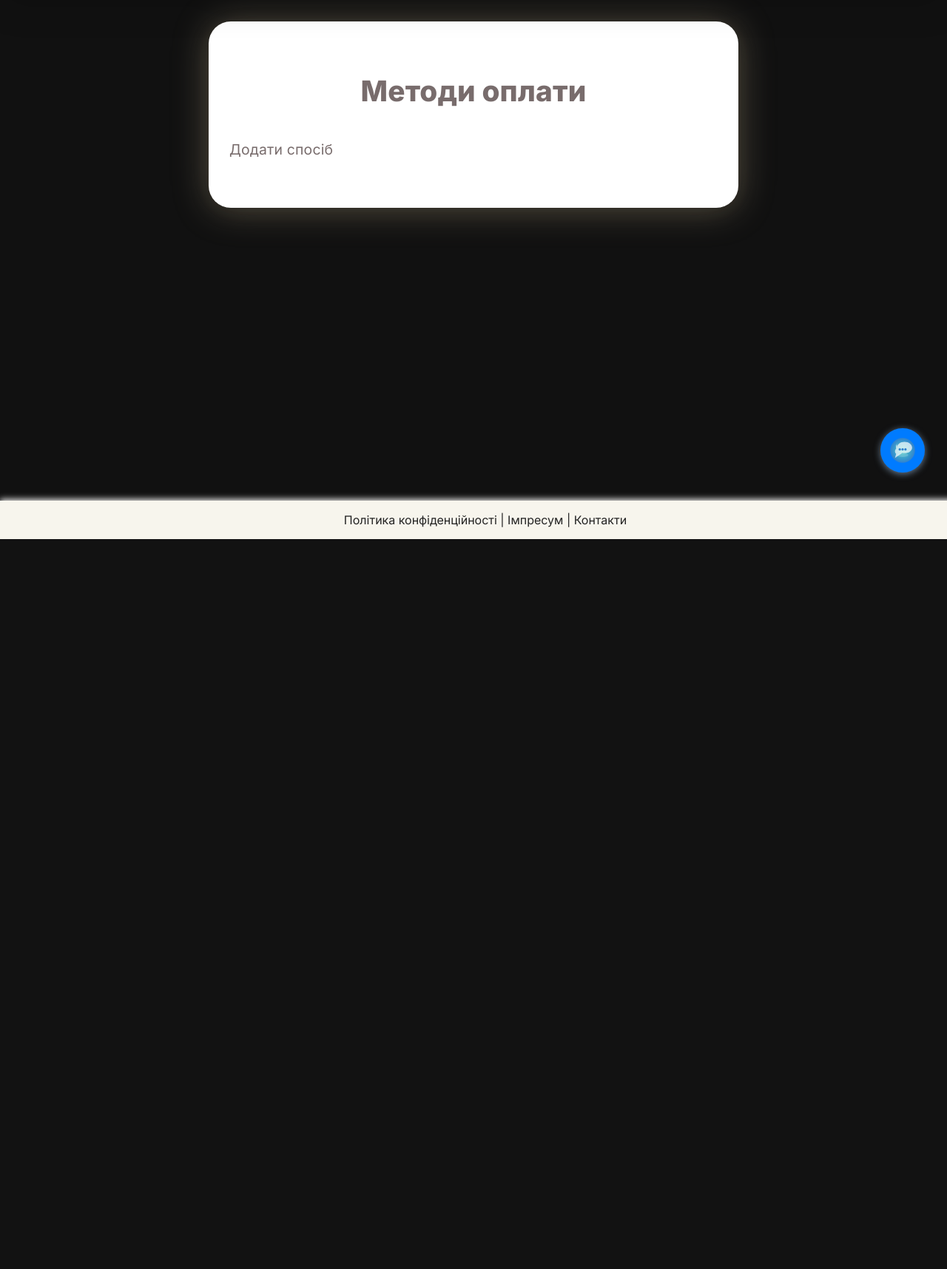
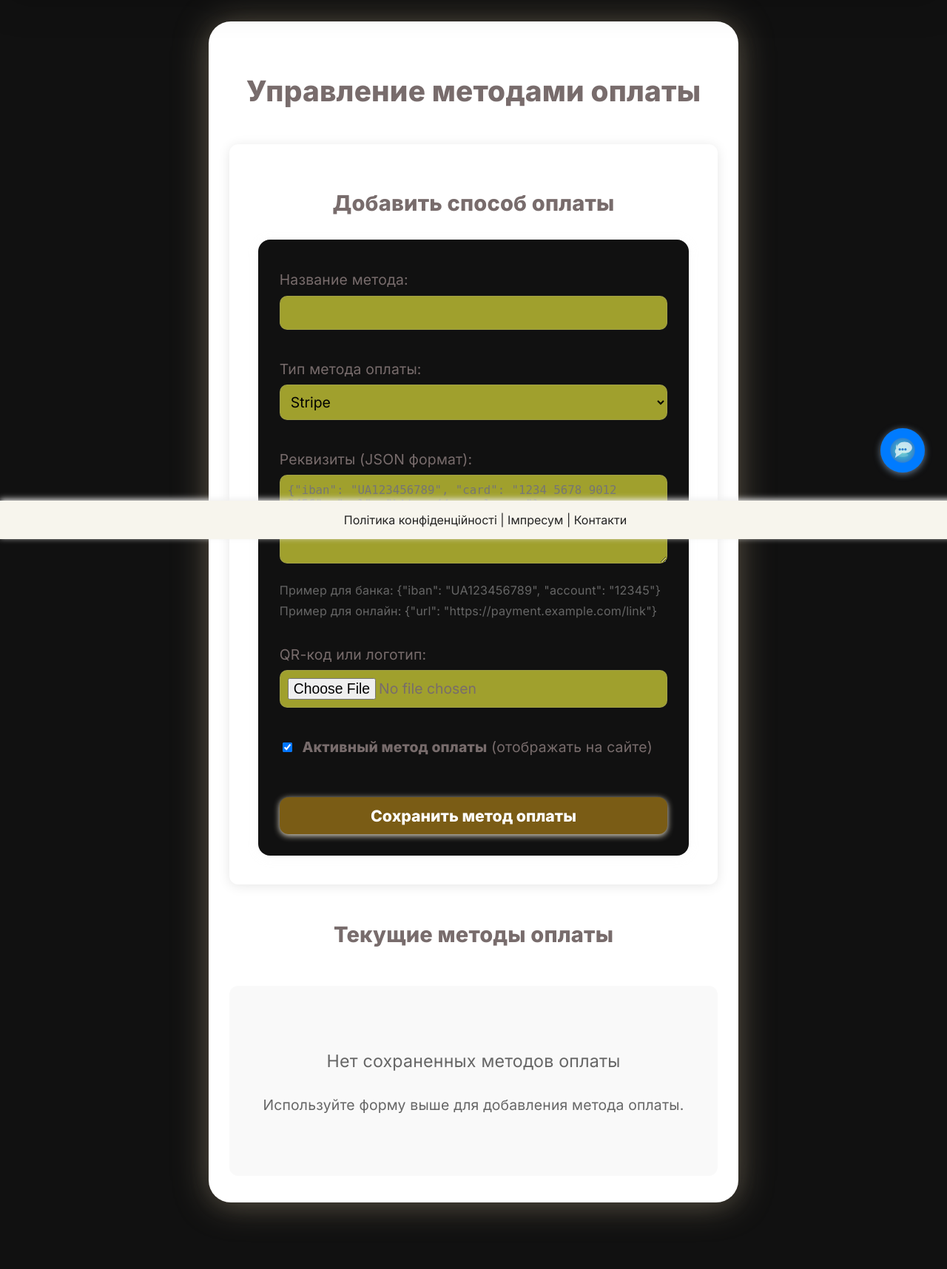
Before and after one commit to pilipandr770/ITTOKEN, a Flask app: page /admin/payment-methods in a window 1280 px wide. Shown: the part 71-1787 px from the top of the page at 74% size. Before the commit the page ends 800 px from the top, so only its background shows below. Run offline with Flask 3, Linux system fonts and the light colour scheme; a user stored in the database is signed in.

Commit message:
Исправлена страница методов оплаты: добавлены чекбоксы активности, улучшен UI, исправлена обработка JSON

```diff
--- a/app/static/css/style.css
+++ b/app/static/css/style.css
@@ -65,7 +65,7 @@
     padding: 44px 28px 36px 28px;
     background: var(--block-bg);
     border-radius: 30px;
-    box-shadow: 0 6px 32px 0 rgba(67, 48, 30, 0.08), 0 2px 48px 0 #dac7a258;
+    box-shadow: 0 6px 32px 0 rgba(183, 151, 122, 0.08), 0 2px 48px 0 #dac7a258;
     color: #786c6c;
     font-size: 1.21em;
     line-height: 1.74;
@@ -102,7 +102,7 @@
     border-radius: 10px;
     border: 1.5px solid #a29d8e42;
     width: 100%;
-    background: #171716;
+    background: #a0a02d;
     font-size: 1em;
     font-family: var(--main-font);
     margin-top: 0.2em;
@@ -125,7 +125,7 @@
     min-height: 380px;
     background: var(--block-bg);
     border-radius: 44px;
-    box-shadow: 0 6px 32px 0 rgba(0,0,0,0.12), 0 2px 96px 0 rgba(84,65,18,0.14);
+    box-shadow: 0 6px 32px 0 rgba(142, 97, 97, 0.12), 0 2px 96px 0 rgba(84,65,18,0.14);
     padding: 60px 46px 46px 46px;
     margin: 15mm 0;
     display: flex;
@@ -160,7 +160,7 @@
     object-fit: contain; /* АККУРАТНОЕ ВПИСЫВАНИЕ! */
     border-radius: 36px;
     margin-bottom: 38px;
-    box-shadow: 0 6px 26px #0002;
+    box-shadow: 0 6px 26px rgba(207, 95, 95, 0.133);
     transition: box-shadow 0.22s;
     background: #f8f6ef;
 }
@@ -170,7 +170,7 @@
 .block-card h3 {
     margin: 0 0 20px 0;
     font-size: 2.4em;
-    color: #181717;
+    color: #843636;
     font-weight: 800;
     letter-spacing: 0.01em;
     text-shadow: 0 1px 0 #fff2;
--- a/app/templates/admin/payment_methods.html
+++ b/app/templates/admin/payment_methods.html
@@ -1,38 +1,184 @@
 {% extends 'base.html' %}
-{% block title %}Методи оплати{% endblock %}
+{% block title %}Методы оплаты{% endblock %}
 
 {% block content %}
+<style>
+  .payment-form {
+    max-width: 900px;
+    margin: 0 auto;
+    background: #fff;
+    border-radius: 12px;
+    box-shadow: 0 2px 16px rgba(0,0,0,0.1);
+    padding: 2em;
+    margin-bottom: 2em;
+  }
+  .form-group {
+    margin-bottom: 1.5em;
+  }
+  .payment-card {
+    background: #fff;
+    border-radius: 10px;
+    box-shadow: 0 2px 8px rgba(0,0,0,0.1);
+    padding: 1.5em;
+    margin-bottom: 1em;
+    position: relative;
+  }
+  .payment-table {
+    width: 100%;
+    border-collapse: collapse;
+  }
+  .payment-table th, .payment-table td {
+    padding: 12px;
+    text-align: left;
+    border-bottom: 1px solid #eee;
+  }
+  .payment-table tbody tr:hover {
+    background-color: #f8f9fa;
+  }
+  .badge {
+    padding: 5px 10px;
+    border-radius: 12px;
+    font-size: 0.8em;
+    font-weight: 500;
+  }
+  .badge-active {
+    background: #d4edda;
+    color: #155724;
+  }
+  .badge-inactive {
+    background: #f8d7da;
+    color: #721c24;
+  }
+  .badge-type {
+    background: #cce5ff;
+    color: #004085;
+  }
+</style>
+
 <div class="page-container">
-  <h1>Методи оплати</h1>
-  <a href="{{ url_for('admin.add_payment_method') }}">Додати спосіб</a>
-  <ul>
-    {% for method in methods %}
-      <li>
-        <b>{{ method.name }}</b>
-        ({{ method.type }})
-        <form method="POST" action="{{ url_for('admin.delete_payment_method', method_id=method.id) }}" style="display:inline;">
-          <button type="submit" class="btn btn-danger" onclick="return confirm('Видалити цей метод оплати?');">Видалити</button>
-        </form>
-      </li>
-    {% endfor %}
-  </ul>
-  {% if form %}
-    <form method="POST" enctype="multipart/form-data">
-      {{ form.hidden_tag() }}
-      <div>{{ form.name.label }} {{ form.name() }}</div>
-      <div>{{ form.name_en.label }} {{ form.name_en() }}</div>
-      <div>{{ form.name_de.label }} {{ form.name_de() }}</div>
-      <div>{{ form.name_ru.label }} {{ form.name_ru() }}</div>
-      <div>{{ form.type.label }} {{ form.type() }}</div>
-      <div>{{ form.details.label }} {{ form.details() }}</div>
-      <div>{{ form.qr_code.label }} {{ form.qr_code() }}</div>
-      <div>{{ form.description_ua.label }} {{ form.description_ua() }}</div>
-      <div>{{ form.description_en.label }} {{ form.description_en() }}</div>
-      <div>{{ form.description_de.label }} {{ form.description_de() }}</div>
-      <div>{{ form.description_ru.label }} {{ form.description_ru() }}</div>
-      <div>{{ form.is_active.label }} {{ form.is_active() }}</div>
-      <button type="submit" class="btn btn-success">Зберегти</button>
+  <h1 style="text-align:center;margin-bottom:1em;">Управление методами оплаты</h1>
+
+  <!-- Форма добавления -->
+  <div class="payment-form">
+    <h2 style="margin-bottom:0.8em;">Добавить способ оплаты</h2>
+    <form method="post" enctype="multipart/form-data" action="{{ url_for('admin.add_payment_method') }}">
+      {{ form.hidden_tag() if form }}
+      <div class="form-group">
+        <label for="name">Название метода:</label>
+        <input class="form-control" type="text" id="name" name="name" required style="width:100%;padding:10px;">
+      </div>
+
+      <div class="form-group">
+        <label for="type">Тип метода оплаты:</label>
+        <select class="form-control" id="type" name="type" required style="width:100%;padding:10px;">
+          <option value="stripe">Stripe</option>
+          <option value="paypal">PayPal</option>
+          <option value="bank">Банк/QR</option>
+          <option value="custom">Другой</option>
+        </select>
+      </div>
+
+      <div class="form-group">
+        <label for="details">Реквизиты (JSON формат):</label>
+        <textarea class="form-control" id="details" name="details" rows="5"
+                 style="width:100%;padding:10px;font-family:monospace;min-height:120px;"
+                 placeholder='{"iban": "UA123456789", "card": "1234 5678 9012 3456", "url": "https://example.com"}'></textarea>
+        <small style="color:#666;display:block;margin-top:5px;">
+          Пример для банка: {"iban": "UA123456789", "account": "12345"}<br>
+          Пример для онлайн: {"url": "https://payment.example.com/link"}
+        </small>
+      </div>
+
+      <div class="form-group">
+        <label for="qr_code">QR-код или логотип:</label>
+        <input class="form-control" type="file" id="qr_code" name="qr_code" accept="image/*" style="padding:10px;">
+      </div>
+
+      <div class="form-group">
+        <input type="checkbox" id="is_active" name="is_active" checked style="margin-right:8px;">
+        <label for="is_active"><strong>Активный метод оплаты</strong> (отображать на сайте)</label>
+      </div>
+
+      <button class="btn btn-primary" type="submit" style="width:100%;padding:12px;font-size:1.1em;">Сохранить метод оплаты</button>
     </form>
+  </div>
+
+  <h2 style="text-align:center;margin:1.5em 0;">Текущие методы оплаты</h2>
+
+  {% if methods %}
+    <table class="payment-table">
+      <thead>
+        <tr>
+          <th>Название</th>
+          <th>Тип</th>
+          <th>QR-код</th>
+          <th>Статус</th>
+          <th>Детали</th>
+          <th>Действия</th>
+        </tr>
+      </thead>
+      <tbody>
+        {% for method in methods %}
+          <tr>
+            <td><strong>{{ method.name }}</strong></td>
+            <td>
+              <span class="badge badge-type">{{ method.type|default('Неизвестно') }}</span>
+            </td>
+            <td>
+              {% if method.qr_code %}
+                <img src="{{ url_for('static', filename='uploads/' ~ method.qr_code) }}"
+                     alt="QR" style="max-width:80px;max-height:80px;cursor:pointer;"
+                     onclick="window.open(this.src, '_blank')">
+              {% else %}
+                <span style="color:#999;">Нет QR-кода</span>
+              {% endif %}
+            </td>
+            <td>
+              {% if method.is_active %}
+                <span class="badge badge-active">Активен</span>
+              {% else %}
+                <span class="badge badge-inactive">Неактивен</span>
+              {% endif %}
+            </td>
+            <td>
+              {% if method.details %}
+                {% if method.details is mapping %}
+                  <ul style="margin:0;padding-left:20px;font-size:0.9em;">
+                    {% for k, v in method.details.items() %}
+                      <li>
+                        {% if v is string and v.startswith('http') %}
+                          <b>{{ k|capitalize }}:</b> <a href="{{ v }}" target="_blank">{{ v }}</a>
+                        {% else %}
+                          <b>{{ k|capitalize }}:</b> {{ v }}
+                        {% endif %}
+                      </li>
+                    {% endfor %}
+                  </ul>
+                {% else %}
+                  <div style="font-size:0.9em;color:#666;">{{ method.details }}</div>
+                {% endif %}
+              {% else %}
+                <span style="color:#999;">Нет данных</span>
+              {% endif %}
+            </td>
+            <td>
+              <form method="post" action="{{ url_for('admin.delete_payment_method', method_id=method.id) }}"
+                   style="display:inline;margin-right:5px;">
+                <button class="btn btn-danger btn-sm" type="submit"
+                       onclick="return confirm('Вы уверены, что хотите удалить этот метод оплаты?')">
+                  Удалить
+                </button>
+              </form>
+            </td>
+          </tr>
+        {% endfor %}
+      </tbody>
+    </table>
+  {% else %}
+    <div style="text-align:center;padding:3em 0;color:#666;background:#f9f9f9;border-radius:12px;">
+      <p style="font-size:1.2em;">Нет сохраненных методов оплаты</p>
+      <p>Используйте форму выше для добавления метода оплаты.</p>
+    </div>
   {% endif %}
 </div>
 {% endblock %}
```
